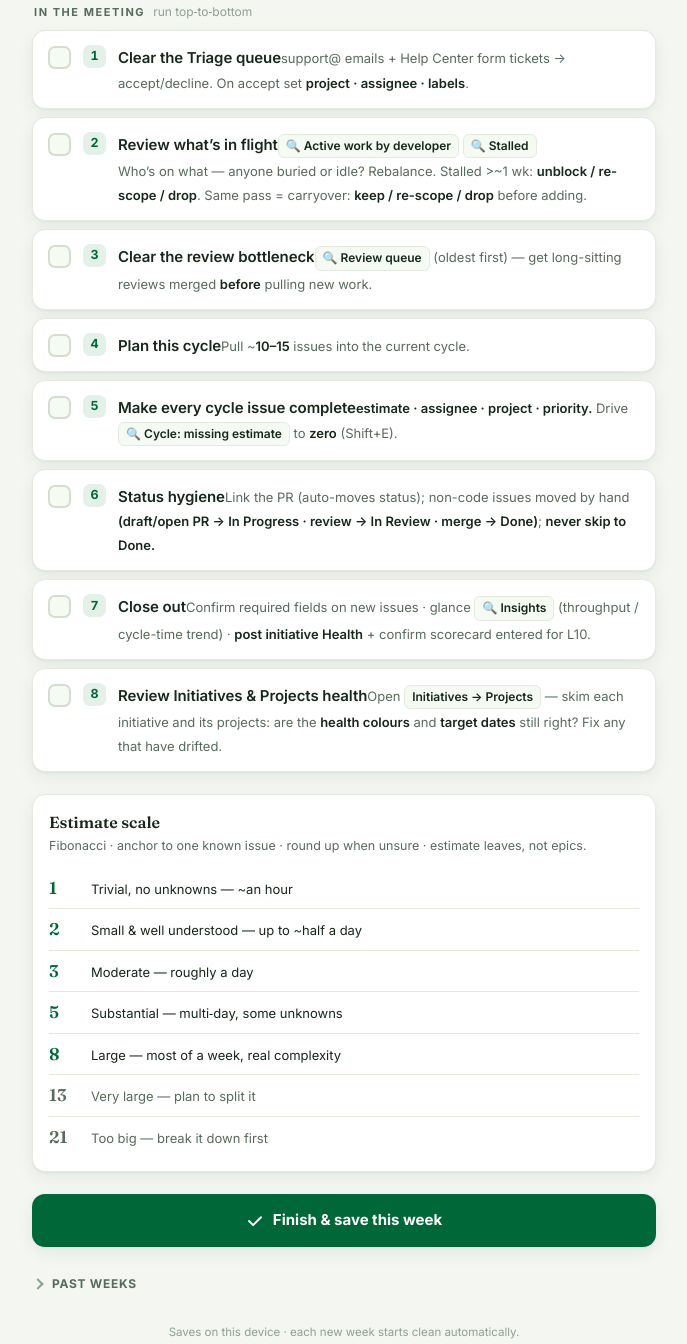
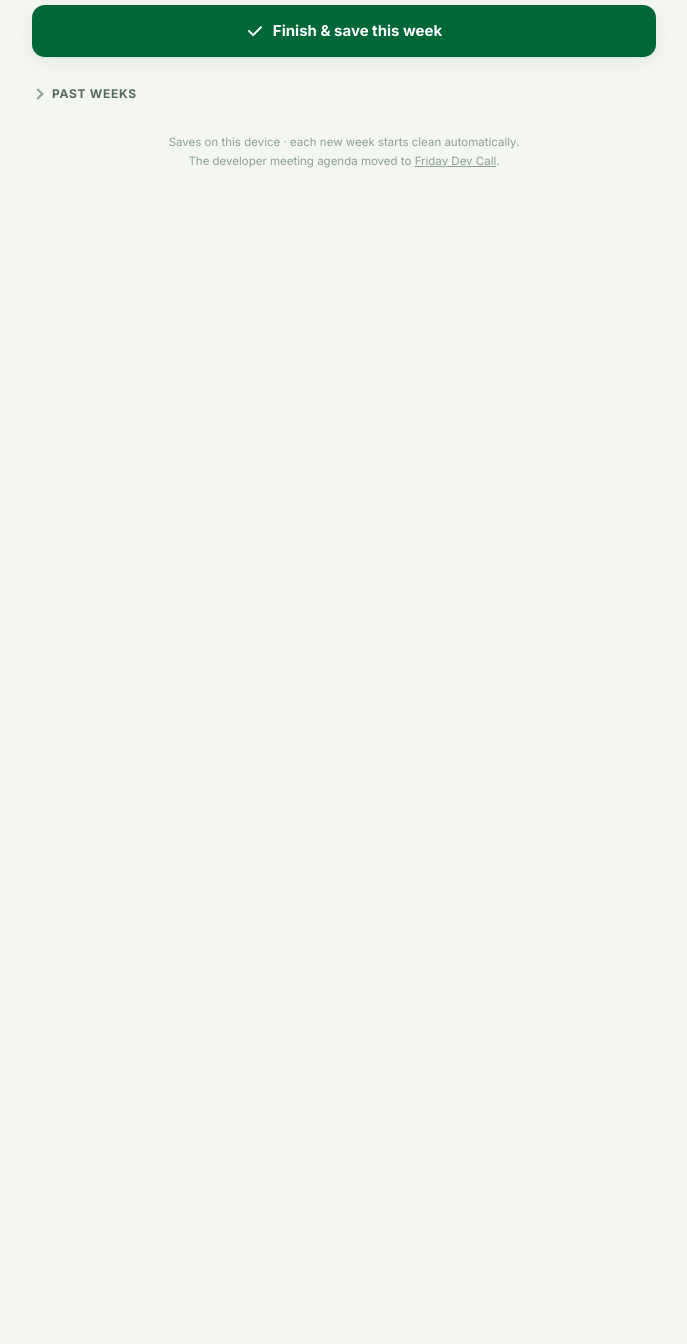
Before and after one commit to blossom-ag/blossom-monday-checklist, a plain HTML site: page index.html in a window 1280 px wide. Shown: the part 399-1743 px from the top of the page, without its empty margins (296-983 px from the left). After the commit the page ends 800 px from the top, so only its background shows below. Drawn offline with Linux system fonts and the light colour scheme.

Commit message:
Monday page: keep only initiative health and scorecard prep; dev meeting moves to Friday Dev Call
Co-Authored-By: Claude Opus 5.5 <noreply@anthropic.com>

```diff
--- a/index.html
+++ b/index.html
@@ -4,7 +4,7 @@
 <meta charset="utf-8">
 <meta name="viewport" content="width=device-width, initial-scale=1, viewport-fit=cover">
 <meta name="robots" content="noindex, nofollow">
-<title>Monday Dev Sync</title>
+<title>Monday Prep</title>
 <link rel="icon" href="blossom-logomark.svg">
 <link rel="preconnect" href="https://fonts.googleapis.com">
 <link rel="preconnect" href="https://fonts.gstatic.com" crossorigin>
@@ -176,39 +176,21 @@
   <header>
     <div class="brand"><img src="blossom-logomark.svg" alt="Blossom" width="30" height="27"><span class="eyebrow">Blossom &middot; Weekly</span></div>
     <div class="titlerow">
-      <h1>Monday Dev Sync</h1>
+      <h1>Monday Prep</h1>
       <span class="week" id="week">&mdash;</span>
     </div>
     <div class="bar">
       <div class="track"><div class="fill" id="fill"></div></div>
-      <span class="count" id="count">0/10</span>
+      <span class="count" id="count">0/2</span>
       <button class="reset" id="reset" type="button">Reset</button>
     </div>
   </header>
 
   <section class="sec">
-    <div class="sec-head"><span class="k">Before &middot; on your own</span></div>
+    <div class="sec-head"><span class="k">Monday &middot; on your own</span><span class="sub">before the L10</span></div>
     <ul id="prep"></ul>
   </section>
 
-  <section class="sec">
-    <div class="sec-head"><span class="k">In the meeting</span><span class="sub">run top&#8209;to&#8209;bottom</span></div>
-    <ul id="meeting"></ul>
-  </section>
-
-  <div class="scale">
-    <h2>Estimate scale</h2>
-    <p class="lead">Fibonacci &middot; anchor to one known issue &middot; round up when unsure &middot; estimate leaves, not epics.</p>
-    <dl>
-      <div class="r"><dt>1</dt><dd>Trivial, no unknowns &mdash; ~an hour</dd></div>
-      <div class="r"><dt>2</dt><dd>Small &amp; well understood &mdash; up to ~half a day</dd></div>
-      <div class="r"><dt>3</dt><dd>Moderate &mdash; roughly a day</dd></div>
-      <div class="r"><dt>5</dt><dd>Substantial &mdash; multi&#8209;day, some unknowns</dd></div>
-      <div class="r"><dt>8</dt><dd>Large &mdash; most of a week, real complexity</dd></div>
-      <div class="r split"><dt>13</dt><dd>Very large &mdash; plan to split it</dd></div>
-      <div class="r split"><dt>21</dt><dd>Too big &mdash; break it down first</dd></div>
-    </dl>
-  </div>
 
   <button class="finish" id="finish" type="button">
     <svg viewBox="0 0 24 24" aria-hidden="true"><path d="M20 7L9.5 17.5 4 12"/></svg>
@@ -220,7 +202,7 @@
     <div id="histlist"></div>
   </details>
 
-  <footer>Saves on this device &middot; each new week starts clean automatically.</footer>
+  <footer>Saves on this device &middot; each new week starts clean automatically.<br>The developer meeting agenda moved to <a href="https://blossom-ag.github.io/blossom-friday-dev-call/" style="color:inherit">Friday Dev Call</a>.</footer>
 </div>
 
 <script>
@@ -231,24 +213,7 @@
     {id:'p2', t:'Get the scorecard numbers',
      d:'Ask Claude for <b>#6</b> issues completed &middot; <b>#6a</b> median cycle time &middot; <b>#7</b> open bugs &rarr; type into the Sheet. <b>#8</b> = % of the 4 initiatives On&nbsp;track.'}
   ];
-  var MEETING = [
-    {id:'m1', t:'Clear the Triage queue',
-     d:'support@ emails + Help&nbsp;Center form tickets &rarr; accept/decline. On accept set <b>project &middot; assignee &middot; labels</b>.'},
-    {id:'m2', t:'Review what&rsquo;s in flight',
-     d:'<span class="chip">&#128269; Active work by developer</span> <span class="chip">&#128269; Stalled</span><br>Who&rsquo;s on what &mdash; anyone buried or idle? Rebalance. Stalled &gt;~1&nbsp;wk: <b>unblock / re-scope / drop</b>. Same pass = carryover: <b>keep / re-scope / drop</b> before adding.'},
-    {id:'m3', t:'Clear the review bottleneck',
-     d:'<span class="chip">&#128269; Review queue</span> (oldest first) &mdash; get long-sitting reviews merged <b>before</b> pulling new work.'},
-    {id:'m4', t:'Plan this cycle',
-     d:'Pull ~<b>10&ndash;15</b> issues into the current cycle.'},
-    {id:'m5', t:'Make every cycle issue complete',
-     d:'<b>estimate &middot; assignee &middot; project &middot; priority.</b> Drive <span class="chip">&#128269; Cycle: missing estimate</span> to <b>zero</b> (Shift+E).'},
-    {id:'m6', t:'Status hygiene',
-     d:'Link the PR (auto-moves status); non-code issues moved by hand <b>(draft/open PR &rarr; In Progress &middot; review &rarr; In Review &middot; merge &rarr; Done)</b>; <b>never skip to Done.</b>'},
-    {id:'m7', t:'Close out',
-     d:'Confirm required fields on new issues &middot; glance <span class="chip">&#128269; Insights</span> (throughput / cycle-time trend) &middot; <b>post initiative Health</b> + confirm scorecard entered for L10.'},
-    {id:'m8', t:'Review Initiatives &amp; Projects health',
-     d:'Open <span class="chip">Initiatives &rarr; Projects</span> &mdash; skim each initiative and its projects: are the <b>health colours</b> and <b>target dates</b> still right? Fix any that have drifted.'}
-  ];
+  var MEETING = [];
 
   var ALL = PREP.concat(MEETING);
   var KEY = 'blossom-monday-checklist';
@@ -309,8 +274,6 @@
   function build(){
     var pe = document.getElementById('prep');
     PREP.forEach(function(it){ pe.appendChild(makeItem(it, false)); });
-    var me = document.getElementById('meeting');
-    MEETING.forEach(function(it, i){ me.appendChild(makeItem(it, true, i+1)); });
   }
   function render(){
     var done = ALL.filter(function(it){ return state[it.id]; }).length;
@@ -333,7 +296,7 @@
     document.getElementById('histlbl').textContent = 'Past weeks' + (keys.length ? ' ('+keys.length+')' : '');
     var wrap = document.getElementById('histlist');
     wrap.innerHTML = '';
-    if(!keys.length){ wrap.innerHTML = '<div class="empty">No saved weeks yet &mdash; finish a meeting and tap the button above.</div>'; return; }
+    if(!keys.length){ wrap.innerHTML = '<div class="empty">No saved weeks yet &mdash; finish your prep and tap the button above.</div>'; return; }
     keys.forEach(function(k){
       var e = h[k];
       var det = document.createElement('details');
```
Also changed, not shown: 1 other file.
